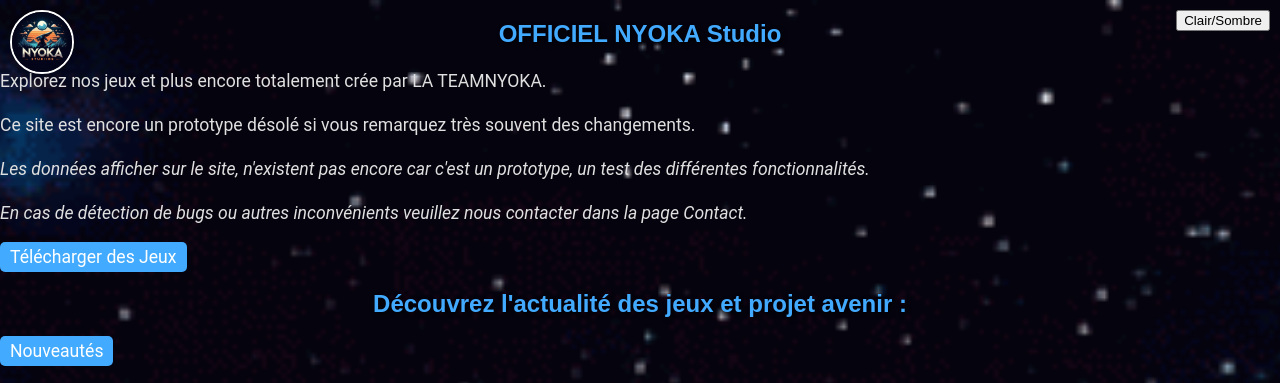
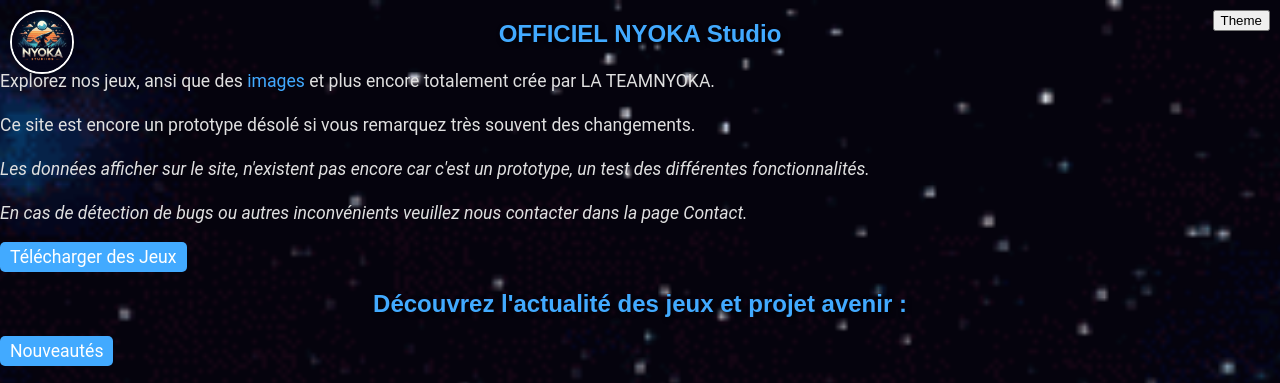
Before and after one commit to Nouredine227/Nouredine-Cie, a plain HTML site: page index.html in a window 1280 px wide. Shown: the top 383 px of the page. Drawn offline with Linux system fonts and the light colour scheme; files whose address does not match are found by name.

Commit message:
Update index.html

```diff
--- a/index.html
+++ b/index.html
@@ -16,7 +16,7 @@
 
     <section>
         <h2>OFFICIEL NYOKA Studio</h2>
-        <p>Explorez nos jeux et plus encore totalement crée par LA TEAMNYOKA.</p>
+        <p>Explorez nos jeux, ansi que des <a href="images.html"> images </a> et plus encore totalement crée par LA TEAMNYOKA.</p>
         <p>Ce site est encore un prototype désolé si vous remarquez très souvent des changements.</p>
         <p><i>Les données afficher sur le site, n'existent pas encore car c'est un prototype, un test des différentes fonctionnalités.</i></p>
 
@@ -52,8 +52,9 @@
 <p><a href="about.html">À propos</a></p>
     </footer>
 
-    <button class="toggle-theme">Clair/Sombre</button>
+    <button class="toggle-theme">Theme</button>
 
     <script src="js/main.js"></script>
+    <script src="js/index.js"></script>
 </body>
                                                                          </html>
```
